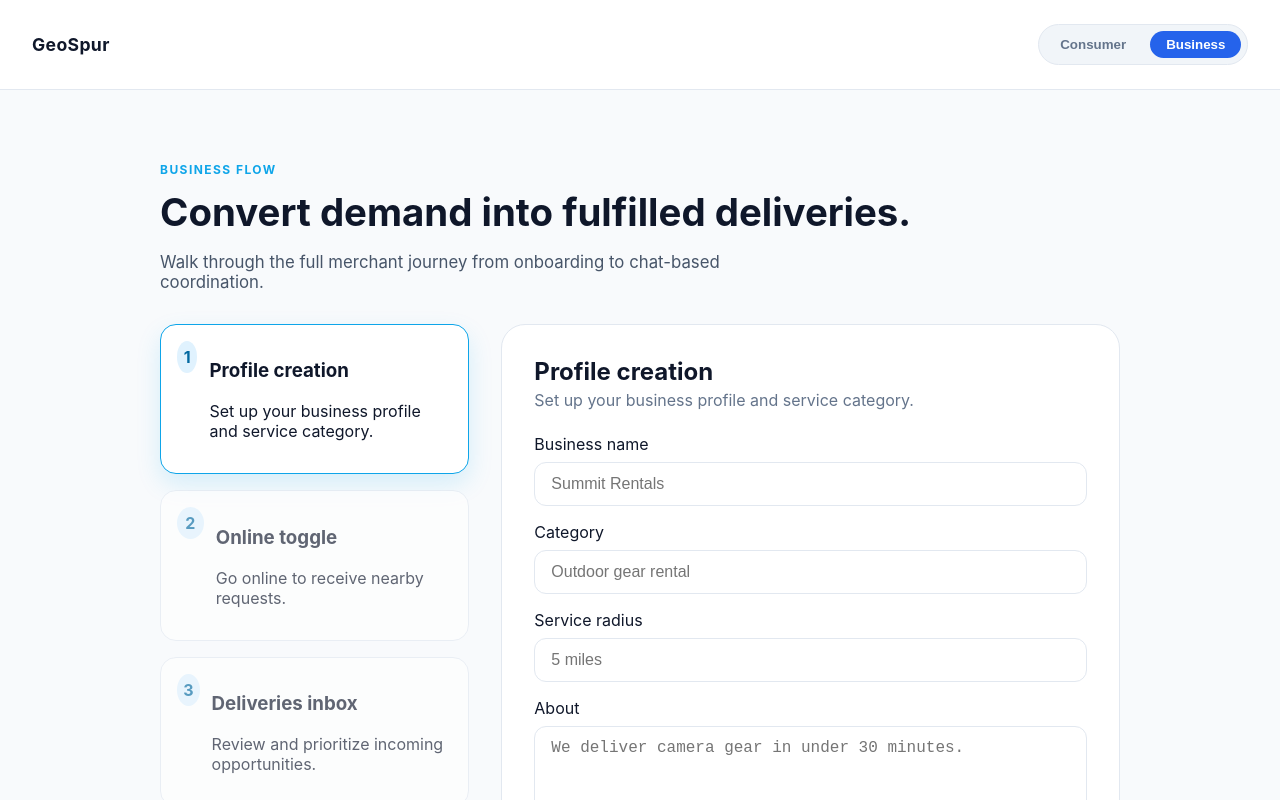
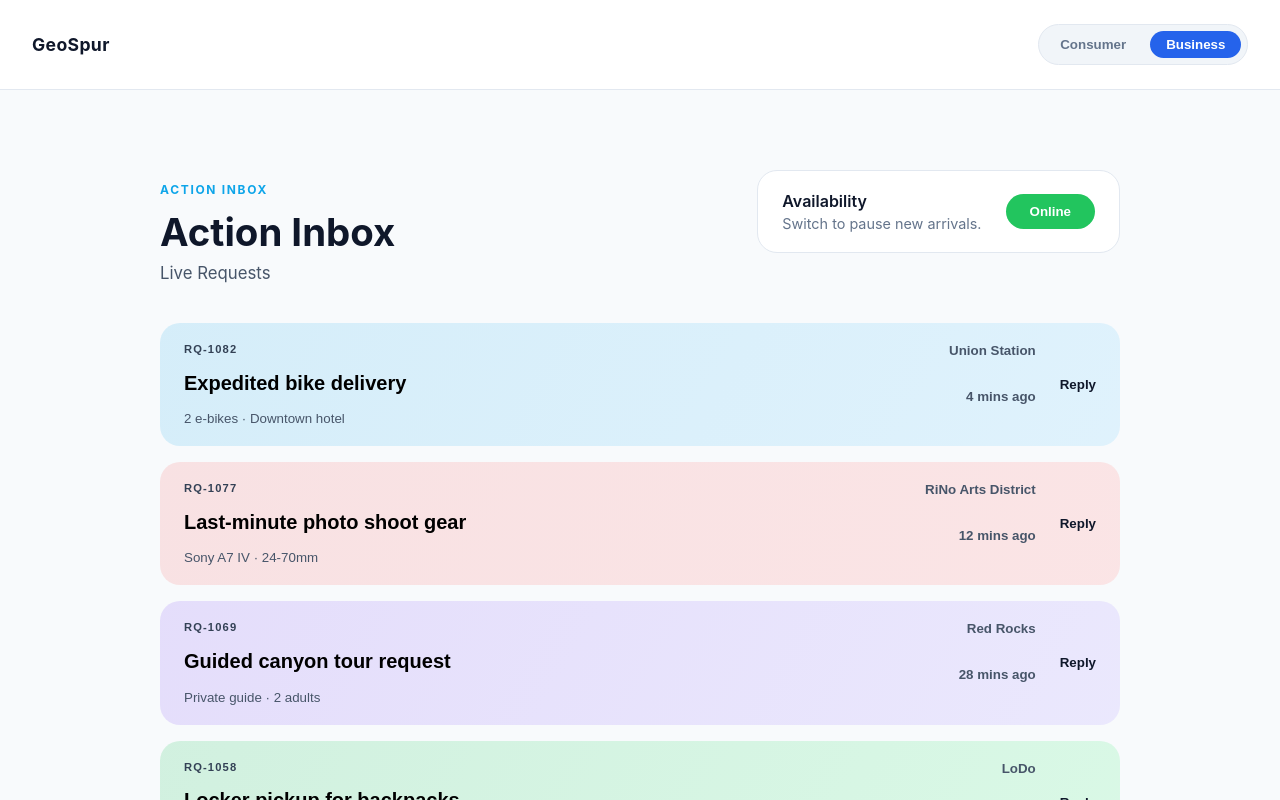
Before and after one commit to josephblackelite/geospur, a SvelteKit app in the folder apps/web/: page /business in a window 1280 px wide. Shown: the top 800 px of the page. Built offline with nearby package versions, Linux system fonts and the light colour scheme; no server answers.

Commit message:
Implement business action inbox page

```diff
--- a/apps/web/src/routes/business/+page.svelte
+++ b/apps/web/src/routes/business/+page.svelte
@@ -1,7 +1,68 @@
 <script lang="ts">
   import { onMount } from "svelte";
-  import BusinessFlow from "$components/BusinessFlow.svelte";
   import { role } from "$lib/stores/role";
+
+  type RequestCard = {
+    id: string;
+    title: string;
+    detail: string;
+    location: string;
+    receivedAt: string;
+    createdAt: number;
+    tint: "sea" | "sunset" | "violet" | "lime";
+  };
+
+  const requestCards: RequestCard[] = [
+    {
+      id: "RQ-1082",
+      title: "Expedited bike delivery",
+      detail: "2 e-bikes · Downtown hotel",
+      location: "Union Station",
+      receivedAt: "4 mins ago",
+      createdAt: Date.now() - 1000 * 60 * 4,
+      tint: "sea",
+    },
+    {
+      id: "RQ-1077",
+      title: "Last-minute photo shoot gear",
+      detail: "Sony A7 IV · 24-70mm",
+      location: "RiNo Arts District",
+      receivedAt: "12 mins ago",
+      createdAt: Date.now() - 1000 * 60 * 12,
+      tint: "sunset",
+    },
+    {
+      id: "RQ-1069",
+      title: "Guided canyon tour request",
+      detail: "Private guide · 2 adults",
+      location: "Red Rocks",
+      receivedAt: "28 mins ago",
+      createdAt: Date.now() - 1000 * 60 * 28,
+      tint: "violet",
+    },
+    {
+      id: "RQ-1058",
+      title: "Locker pickup for backpacks",
+      detail: "Storage drop-off · 3 bags",
+      location: "LoDo",
+      receivedAt: "43 mins ago",
+      createdAt: Date.now() - 1000 * 60 * 43,
+      tint: "lime",
+    },
+  ];
+
+  const sortedRequests = [...requestCards].sort((a, b) => b.createdAt - a.createdAt);
+
+  let isOnline = true;
+  let activeRequest: RequestCard | null = null;
+
+  const openReplySheet = (request: RequestCard) => {
+    activeRequest = request;
+  };
+
+  const closeReplySheet = () => {
+    activeRequest = null;
+  };
 
   onMount(() => {
     role.set("business");
@@ -9,7 +70,352 @@
 </script>
 
 <svelte:head>
-  <title>GeoSpur | Business</title>
+  <title>GeoSpur | Action Inbox</title>
 </svelte:head>
 
-<BusinessFlow />
+<section class="page">
+  <header class="page-header">
+    <div>
+      <p class="eyebrow">Action Inbox</p>
+      <h1>Action Inbox</h1>
+      <p class="subtitle">Live Requests</p>
+    </div>
+    <div class="status-toggle">
+      <div>
+        <p class="toggle-label">Availability</p>
+        <p class="toggle-helper">Switch to pause new arrivals.</p>
+      </div>
+      <button class={isOnline ? "toggle on" : "toggle"} on:click={() => (isOnline = !isOnline)}>
+        {isOnline ? "Online" : "Offline"}
+      </button>
+    </div>
+  </header>
+
+  <section class="requests">
+    {#each sortedRequests as request}
+      <button
+        class={`request-card tint-${request.tint}`}
+        on:click={() => openReplySheet(request)}
+      >
+        <div class="request-main">
+          <div>
+            <p class="request-id">{request.id}</p>
+            <h2>{request.title}</h2>
+            <p class="request-detail">{request.detail}</p>
+          </div>
+          <div class="request-meta">
+            <span>{request.location}</span>
+            <span>{request.receivedAt}</span>
+          </div>
+        </div>
+        <span class="cta">Reply</span>
+      </button>
+    {/each}
+  </section>
+</section>
+
+{#if activeRequest}
+  <div class="overlay" role="dialog" aria-modal="true" aria-label="Reply to request">
+    <div class="sheet">
+      <header>
+        <div>
+          <p class="request-id">{activeRequest.id}</p>
+          <h2>Reply to request</h2>
+          <p>{activeRequest.title}</p>
+        </div>
+        <button class="close" on:click={closeReplySheet} aria-label="Close reply sheet">×</button>
+      </header>
+      <div class="sheet-body">
+        <div class="summary">
+          <p class="label">Request details</p>
+          <p>{activeRequest.detail}</p>
+          <p class="meta">{activeRequest.location} · {activeRequest.receivedAt}</p>
+        </div>
+        <label for="reply-message">Message</label>
+        <textarea
+          id="reply-message"
+          rows="4"
+          placeholder="Share availability, pricing, and next steps."
+        ></textarea>
+        <div class="sheet-actions">
+          <button class="secondary" on:click={closeReplySheet}>Close</button>
+          <button>Send reply</button>
+        </div>
+      </div>
+    </div>
+  </div>
+{/if}
+
+<style>
+  :global(body) {
+    background: #f8fafc;
+  }
+
+  .page {
+    padding: 2.5rem 0 4rem;
+  }
+
+  .page-header {
+    display: flex;
+    justify-content: space-between;
+    align-items: flex-start;
+    gap: 2rem;
+    margin-bottom: 2.5rem;
+  }
+
+  .eyebrow {
+    text-transform: uppercase;
+    letter-spacing: 0.14em;
+    font-weight: 700;
+    color: #0ea5e9;
+    font-size: 0.75rem;
+  }
+
+  h1 {
+    margin: 0.35rem 0 0.5rem;
+    font-size: clamp(2.25rem, 3vw, 3rem);
+  }
+
+  .subtitle {
+    margin: 0;
+    color: #475569;
+    font-size: 1.05rem;
+  }
+
+  .status-toggle {
+    background: white;
+    border-radius: 1.25rem;
+    border: 1px solid #e2e8f0;
+    padding: 1.25rem 1.5rem;
+    min-width: 260px;
+    display: flex;
+    align-items: center;
+    justify-content: space-between;
+    gap: 1.5rem;
+  }
+
+  .toggle-label {
+    font-weight: 600;
+    margin: 0 0 0.25rem;
+  }
+
+  .toggle-helper {
+    margin: 0;
+    color: #64748b;
+    font-size: 0.9rem;
+  }
+
+  .toggle {
+    border: none;
+    border-radius: 999px;
+    padding: 0.6rem 1.5rem;
+    font-weight: 600;
+    background: #e2e8f0;
+    color: #0f172a;
+    cursor: pointer;
+  }
+
+  .toggle.on {
+    background: #22c55e;
+    color: white;
+  }
+
+  .requests {
+    display: grid;
+    gap: 1rem;
+  }
+
+  .request-card {
+    border: none;
+    width: 100%;
+    text-align: left;
+    padding: 1.25rem 1.5rem;
+    border-radius: 1.25rem;
+    display: flex;
+    align-items: center;
+    justify-content: space-between;
+    gap: 1.5rem;
+    cursor: pointer;
+    transition: transform 0.2s ease, box-shadow 0.2s ease;
+  }
+
+  .request-card:hover {
+    transform: translateY(-2px);
+    box-shadow: 0 18px 35px rgba(15, 23, 42, 0.15);
+  }
+
+  .request-main {
+    display: flex;
+    justify-content: space-between;
+    gap: 2rem;
+    flex: 1;
+  }
+
+  .request-id {
+    text-transform: uppercase;
+    letter-spacing: 0.1em;
+    font-size: 0.7rem;
+    font-weight: 700;
+    color: #334155;
+    margin: 0 0 0.35rem;
+  }
+
+  .request-detail {
+    color: #475569;
+    margin: 0.4rem 0 0;
+  }
+
+  .request-meta {
+    display: grid;
+    gap: 0.5rem;
+    color: #475569;
+    font-weight: 600;
+    text-align: right;
+  }
+
+  .cta {
+    font-weight: 700;
+    color: #0f172a;
+  }
+
+  .tint-sea {
+    background: linear-gradient(120deg, rgba(14, 165, 233, 0.15), rgba(186, 230, 253, 0.4));
+  }
+
+  .tint-sunset {
+    background: linear-gradient(120deg, rgba(248, 113, 113, 0.18), rgba(254, 202, 202, 0.45));
+  }
+
+  .tint-violet {
+    background: linear-gradient(120deg, rgba(139, 92, 246, 0.18), rgba(221, 214, 254, 0.5));
+  }
+
+  .tint-lime {
+    background: linear-gradient(120deg, rgba(34, 197, 94, 0.18), rgba(187, 247, 208, 0.5));
+  }
+
+  .overlay {
+    position: fixed;
+    inset: 0;
+    background: rgba(15, 23, 42, 0.45);
+    display: grid;
+    place-items: end center;
+    padding: 2rem;
+    z-index: 20;
+  }
+
+  .sheet {
+    width: min(720px, 100%);
+    background: white;
+    border-radius: 1.5rem 1.5rem 0 0;
+    padding: 1.5rem 2rem 2rem;
+    box-shadow: 0 -20px 40px rgba(15, 23, 42, 0.2);
+  }
+
+  .sheet header {
+    display: flex;
+    justify-content: space-between;
+    align-items: flex-start;
+    gap: 1rem;
+    margin-bottom: 1.5rem;
+  }
+
+  .sheet header h2 {
+    margin: 0.35rem 0 0.25rem;
+  }
+
+  .sheet header p {
+    margin: 0;
+    color: #64748b;
+  }
+
+  .close {
+    border: none;
+    background: #e2e8f0;
+    color: #0f172a;
+    width: 36px;
+    height: 36px;
+    border-radius: 999px;
+    font-size: 1.25rem;
+    cursor: pointer;
+  }
+
+  .sheet-body {
+    display: grid;
+    gap: 1rem;
+  }
+
+  .summary {
+    background: #f8fafc;
+    border-radius: 1rem;
+    padding: 1rem 1.25rem;
+  }
+
+  .summary .label {
+    text-transform: uppercase;
+    letter-spacing: 0.14em;
+    font-weight: 700;
+    font-size: 0.7rem;
+    color: #0ea5e9;
+    margin-bottom: 0.5rem;
+  }
+
+  .summary .meta {
+    color: #64748b;
+    font-size: 0.9rem;
+  }
+
+  textarea {
+    border: 1px solid #e2e8f0;
+    border-radius: 0.75rem;
+    padding: 0.75rem 1rem;
+    font-size: 1rem;
+    resize: vertical;
+  }
+
+  .sheet-actions {
+    display: flex;
+    gap: 1rem;
+    justify-content: flex-end;
+  }
+
+  .sheet-actions button {
+    border: none;
+    border-radius: 999px;
+    padding: 0.7rem 1.5rem;
+    font-weight: 600;
+    cursor: pointer;
+    background: #0ea5e9;
+    color: white;
+  }
+
+  .sheet-actions .secondary {
+    background: white;
+    color: #0ea5e9;
+    border: 1px solid #bae6fd;
+  }
+
+  @media (max-width: 900px) {
+    .page-header {
+      flex-direction: column;
+    }
+
+    .status-toggle {
+      width: 100%;
+    }
+
+    .request-card {
+      flex-direction: column;
+      align-items: flex-start;
+    }
+
+    .request-main {
+      flex-direction: column;
+      gap: 1rem;
+    }
+
+    .request-meta {
+      text-align: left;
+    }
+  }
+</style>
```
